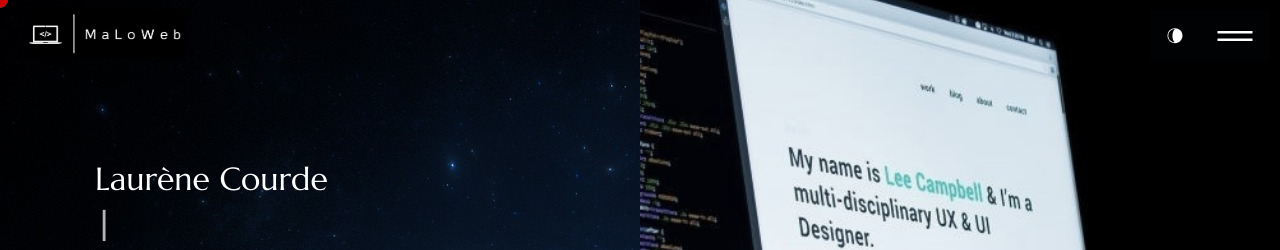
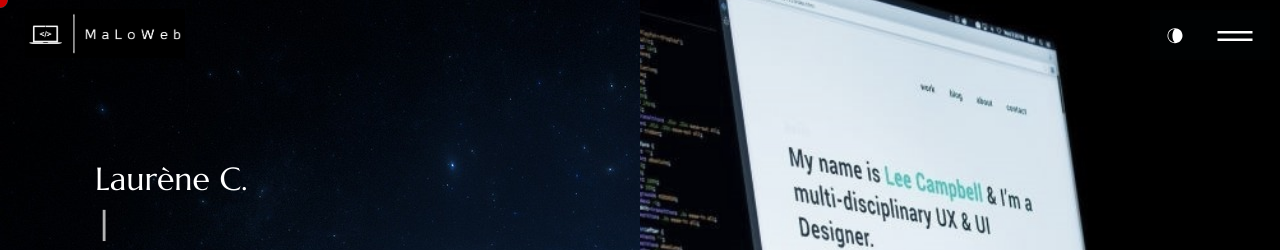
Before and after one commit to Laurene45/portfolio-frontend, a React (Create React App) app in the folder react-portfolio/: page / in a window 1280 px wide. Shown: the top 250 px of the page. Built offline with nearby package versions, Linux system fonts and the light colour scheme.

Commit message:
modif contenu

```diff
--- a/react-portfolio/src/content_option.js
+++ b/react-portfolio/src/content_option.js
@@ -7,7 +7,7 @@ const meta = {
 
 // Intro
 const introdata = {
-    title: "Laurène Courde",
+    title: "Laurène C.",
     job: "Développeur front end",
     animated: {
         // first: "Création & Développement",
```
